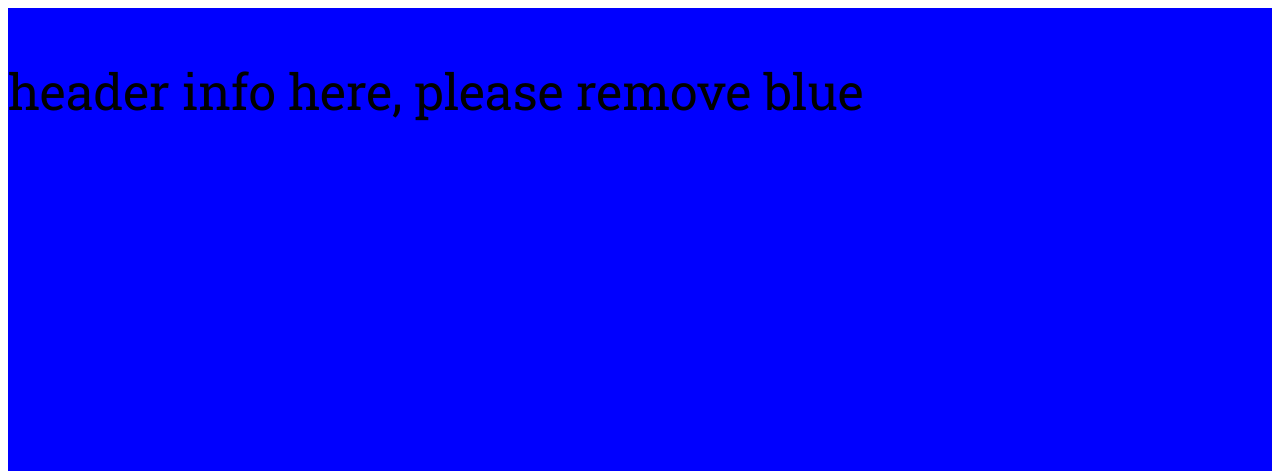
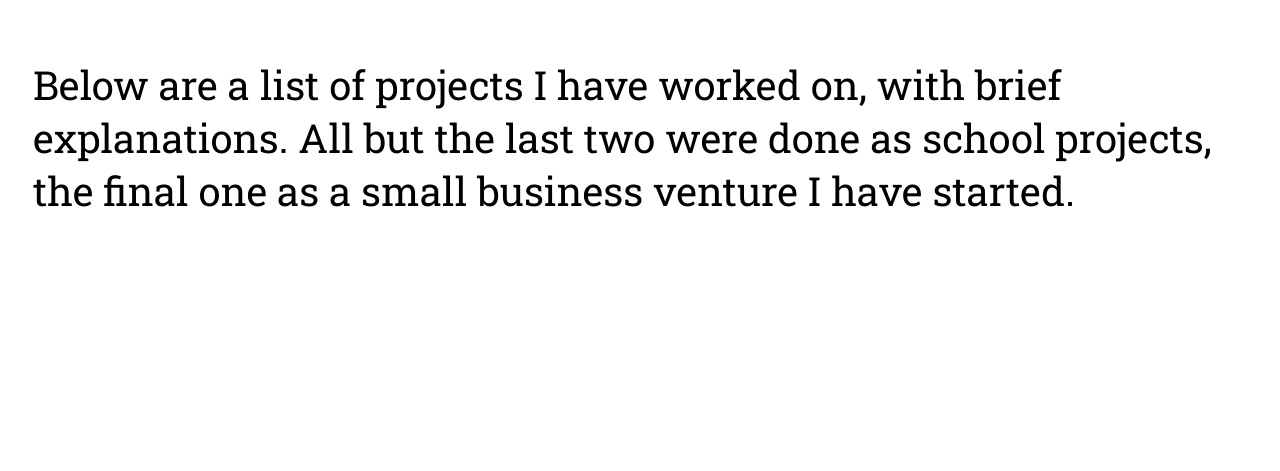
Before and after one commit to EzlotheSage/Portfolio, a plain HTML site: page index.html in a window 1280 px wide. Shown: the top 471 px of the page. Drawn offline with Linux system fonts and the light colour scheme.

Commit message:
removed really ugly header

```diff
--- a/index.html
+++ b/index.html
@@ -8,7 +8,7 @@
     <body>
         <header>
             <div id="headspace">
-                <p>header info here, please remove blue                </p>
+
             </div>
         </header>
         <main>
--- a/style.css
+++ b/style.css
@@ -6,13 +6,13 @@ html {
 
 }
 
-header {
+/* header {
     height: 500px;
     background-color: blue;
     border-radius: 0% 0% 5% 5%;
     margin: 0px;
 }
-
+ */
 body {
     display: flex;
     flex-direction: column;
```
